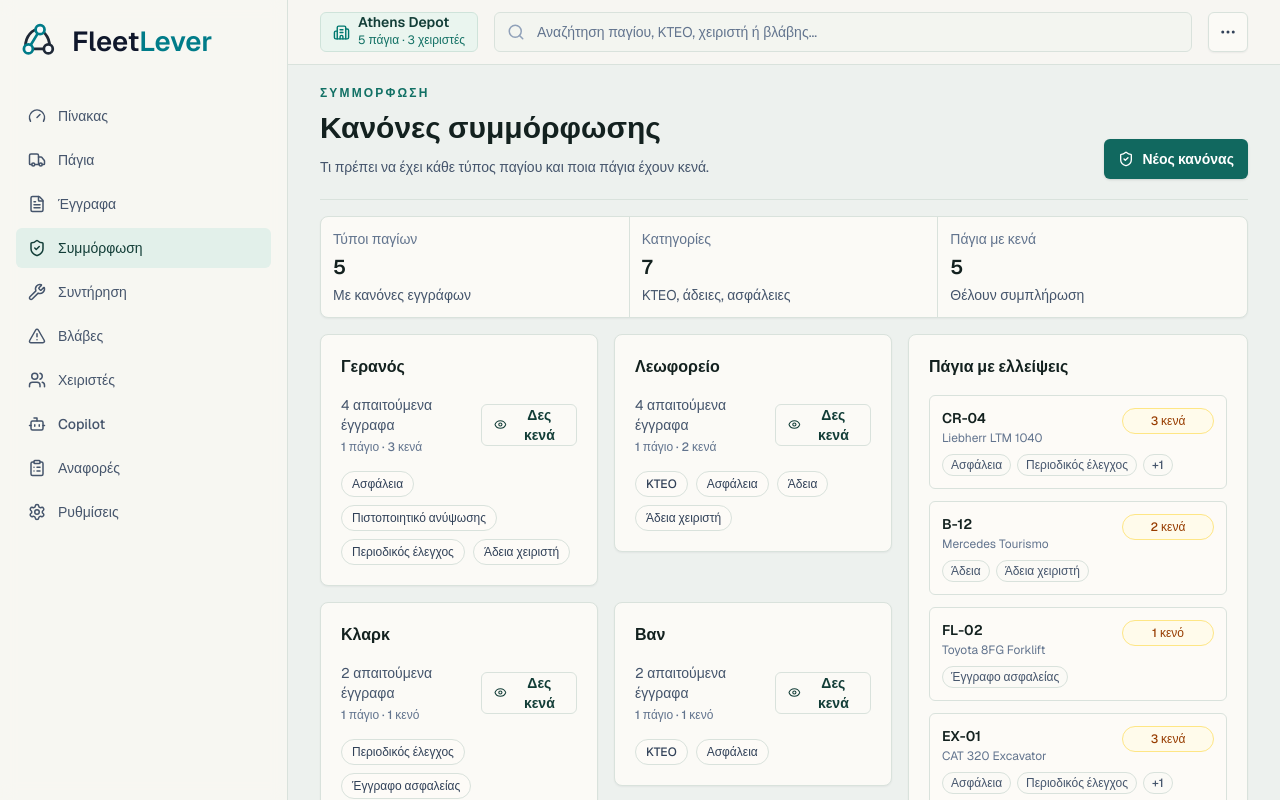
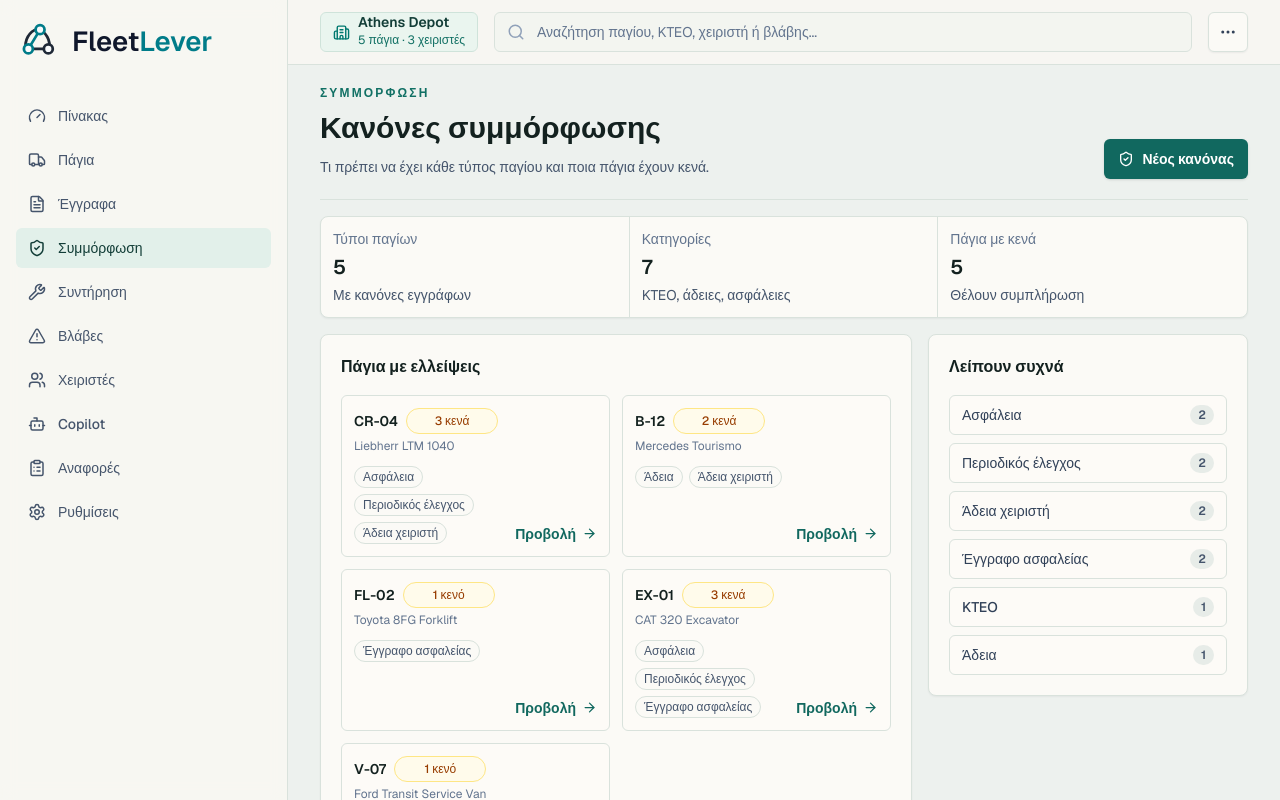
Before and after one commit to gkaragioul/FleetLever, a Next.js app: page / in a window 1280 px wide. Both pictures are taken after a click on the tab "Συμμόρφωση". Shown: the top 800 px of the page. Built offline with nearby package versions, Linux system fonts and the light colour scheme.

Commit message:
Refine compliance layout

```diff
--- a/src/components/fleetlever/operations-console.tsx
+++ b/src/components/fleetlever/operations-console.tsx
@@ -1622,79 +1622,87 @@ function CompliancePanel() {
           </div>
         ))}
       </div>
-      <div className="grid items-start gap-4 xl:grid-cols-[minmax(0,1fr)_340px]">
-        <div className="grid content-start items-start gap-4 lg:grid-cols-2">
+      <div className="grid items-start gap-4 xl:grid-cols-[minmax(0,1fr)_320px]">
+        <DataCard title="Πάγια με ελλείψεις">
+          <div className="grid gap-3 md:grid-cols-2">
+            {assetsWithGaps.map((asset) => {
+              const missing = getMissingDocumentCategories(asset);
+
+              return (
+                <button
+                  key={asset.id}
+                  type="button"
+                  className="grid min-h-[108px] w-full gap-3 rounded-md border border-[#d9e2dc] bg-[#fdfbf7] p-3 text-left transition hover:border-teal-300 hover:bg-[#eef7f2] focus-visible:outline-none focus-visible:ring-2 focus-visible:ring-teal-500 sm:grid-cols-[minmax(0,1fr)_auto]"
+                >
+                  <span className="min-w-0">
+                    <span className="flex items-center gap-2">
+                      <span className="truncate text-sm font-semibold text-[#13211f]">{asset.code}</span>
+                      <StatusPill label={gapCountLabel(missing.length)} tone="warning" />
+                    </span>
+                    <span className="mt-1 block truncate text-xs text-slate-500">{asset.name}</span>
+                    <span className="mt-3 flex flex-wrap gap-1.5">
+                      {missing.slice(0, 3).map((category) => (
+                        <span key={category} className="rounded-full border border-[#d9e2dc] bg-[#fbfaf6] px-2 py-0.5 text-xs font-medium text-slate-600">
+                          {categoryLabels[category] ?? category}
+                        </span>
+                      ))}
+                      {missing.length > 3 ? (
+                        <span className="rounded-full border border-[#d9e2dc] bg-[#fbfaf6] px-2 py-0.5 text-xs font-medium text-slate-600">
+                          +{missing.length - 3}
+                        </span>
+                      ) : null}
+                    </span>
+                  </span>
+                  <span className="inline-flex items-center justify-end gap-1.5 self-end text-sm font-semibold text-[#11685f]">
+                    Προβολή
+                    <ArrowRight size={15} className="shrink-0" />
+                  </span>
+                </button>
+              );
+            })}
+          </div>
+        </DataCard>
+        <DataCard title="Λείπουν συχνά">
+          <div className="grid gap-2 sm:grid-cols-2 xl:grid-cols-1">
+            {frequentMissing.map((item) => (
+              <div key={item.category} className="flex min-h-10 items-center justify-between gap-3 rounded-md border border-[#d9e2dc] bg-[#fdfbf7] px-3 py-2">
+                <span className="truncate text-sm font-medium text-slate-700">{categoryLabels[item.category] ?? item.category}</span>
+                <span className="rounded-full bg-[#e7ece8] px-2 py-0.5 text-xs font-semibold text-slate-600">{item.count}</span>
+              </div>
+            ))}
+          </div>
+        </DataCard>
+      </div>
+      <DataCard title="Κανόνες ανά τύπο παγίου">
+        <div className="grid auto-rows-fr gap-4 lg:grid-cols-2 xl:grid-cols-3">
           {assetsWithGapsByType.map((template) => (
-            <DataCard key={template.assetType} title={assetTypeLabels[template.assetType] ?? template.assetType}>
-              <div className="mb-4 flex items-center justify-between gap-3">
-                <div>
-                  <p className="text-sm text-slate-600">{template.requiredCategories.length} απαιτούμενα έγγραφα</p>
+            <div
+              key={template.assetType}
+              className="flex min-h-[170px] flex-col rounded-md border border-[#d9e2dc] bg-[#fdfbf7] p-4"
+            >
+              <div className="flex items-start justify-between gap-3">
+                <div className="min-w-0">
+                  <h3 className="truncate text-base font-semibold text-[#13211f]">{assetTypeLabels[template.assetType] ?? template.assetType}</h3>
+                  <p className="mt-2 text-sm text-slate-600">{template.requiredCategories.length} απαιτούμενα έγγραφα</p>
                   <p className="mt-1 text-xs font-medium text-slate-500">
                     {template.blockedByRule.length
                       ? assetGapSummary(template.blockedByRule.length, template.missingCount)
                       : "Χωρίς τρέχοντα κενά"}
                   </p>
                 </div>
-                <TextButton icon={Eye}>Δες κενά</TextButton>
+                <TextButton icon={Eye}>Κενά</TextButton>
               </div>
-              <div className="flex flex-wrap gap-2">
+              <div className="mt-auto flex flex-wrap gap-2 pt-4">
                 {template.requiredCategories.map((category) => (
-                  <span key={category} className="rounded-full border border-[#d9e2dc] bg-[#fdfbf7] px-2.5 py-1 text-xs font-medium text-slate-700">
+                  <span key={category} className="rounded-full border border-[#d9e2dc] bg-[#fbfaf6] px-2.5 py-1 text-xs font-medium text-slate-700">
                     {categoryLabels[category] ?? category}
                   </span>
                 ))}
               </div>
-            </DataCard>
+            </div>
           ))}
         </div>
-        <div className="space-y-4 xl:sticky xl:top-24 xl:self-start">
-          <DataCard title="Πάγια με ελλείψεις">
-            <div className="space-y-3">
-              {assetsWithGaps.map((asset) => {
-                const missing = getMissingDocumentCategories(asset);
-
-                return (
-                  <button
-                    key={asset.id}
-                    type="button"
-                    className="w-full rounded-md border border-[#d9e2dc] bg-[#fdfbf7] p-3 text-left transition hover:border-teal-300 hover:bg-[#eef7f2] focus-visible:outline-none focus-visible:ring-2 focus-visible:ring-teal-500"
-                  >
-                    <span className="flex items-start justify-between gap-3">
-                      <span className="min-w-0">
-                        <span className="block truncate text-sm font-semibold text-[#13211f]">{asset.code}</span>
-                        <span className="mt-0.5 block truncate text-xs text-slate-500">{asset.name}</span>
-                      </span>
-                      <StatusPill label={gapCountLabel(missing.length)} tone="warning" />
-                    </span>
-                    <span className="mt-2 flex flex-wrap gap-1.5">
-                      {missing.slice(0, 2).map((category) => (
-                        <span key={category} className="rounded-full border border-[#d9e2dc] bg-[#fbfaf6] px-2 py-0.5 text-xs font-medium text-slate-600">
-                          {categoryLabels[category] ?? category}
-                        </span>
-                      ))}
-                      {missing.length > 2 ? (
-                        <span className="rounded-full border border-[#d9e2dc] bg-[#fbfaf6] px-2 py-0.5 text-xs font-medium text-slate-600">
-                          +{missing.length - 2}
-                        </span>
-                      ) : null}
-                    </span>
-                  </button>
-                );
-              })}
-            </div>
-          </DataCard>
-          <DataCard title="Λείπουν συχνά">
-            <div className="space-y-2">
-              {frequentMissing.map((item) => (
-                <div key={item.category} className="flex items-center justify-between gap-3 rounded-md border border-[#d9e2dc] bg-[#fdfbf7] px-3 py-2">
-                  <span className="truncate text-sm font-medium text-slate-700">{categoryLabels[item.category] ?? item.category}</span>
-                  <span className="rounded-full bg-[#e7ece8] px-2 py-0.5 text-xs font-semibold text-slate-600">{item.count}</span>
-                </div>
-              ))}
-            </div>
-          </DataCard>
-        </div>
-      </div>
+      </DataCard>
     </div>
   );
 }
```
